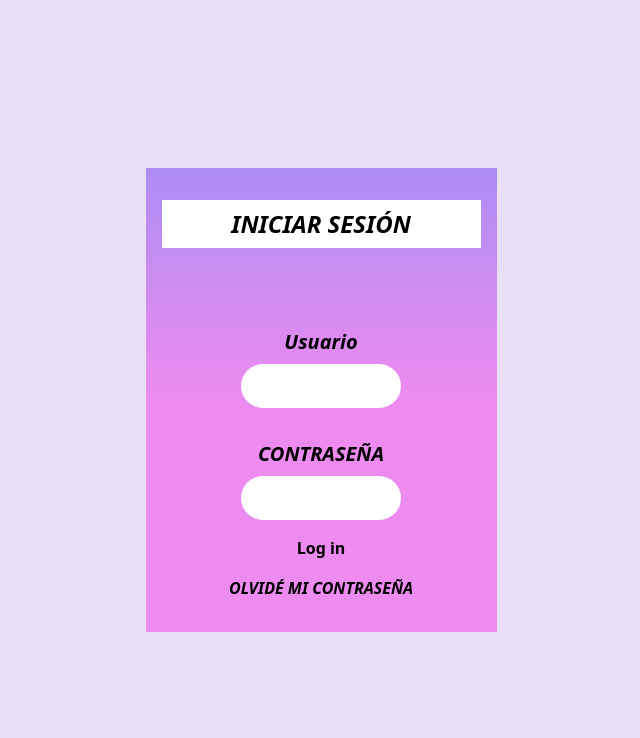
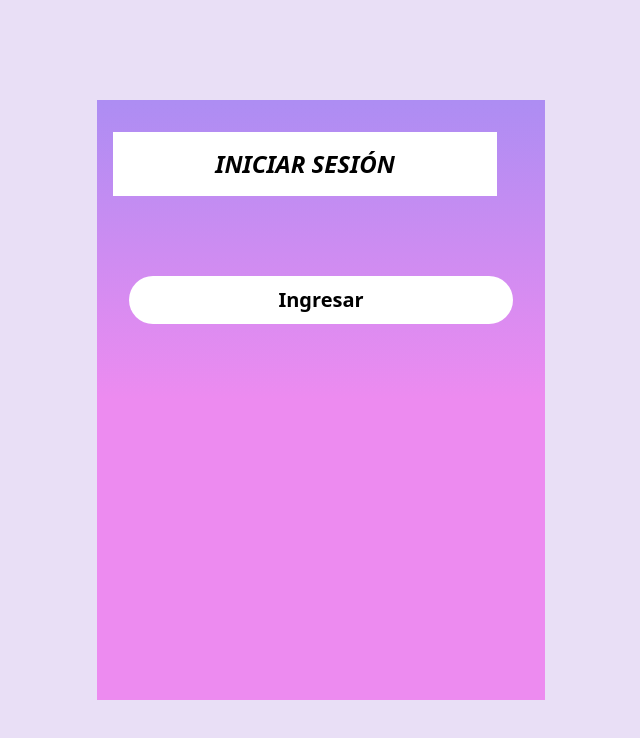
Before and after one commit to javi-diaz47/nomina, a Next.js app: page /login in a window 1280 px wide. Shown: the top 738 px of the page, without its empty margins (319-959 px from the left). Built offline with nearby package versions, Linux system fonts and the light colour scheme.

Commit message:
feat: add payroll page

```diff
--- a/src/app/auth/callback/route.js
+++ b/src/app/auth/callback/route.js
@@ -30,10 +30,11 @@ export async function GET(request) {
     const { error } = await supabase.auth.exchangeCodeForSession(code)
 
     if (!error) {
-      return NextResponse.redirect(`/`)
+      console.log('first')
+      return NextResponse.redirect(`${origin}/home`)
     }
   }
 
   // return the user to an error page with instructions
-  return NextResponse.redirect(`/login`)
+  return NextResponse.redirect(`${origin}/login`)
 }
--- a/src/app/components/Header.js
+++ b/src/app/components/Header.js
@@ -3,12 +3,8 @@ import { Button } from './Buttons'
 
 export const Header = ({ children, className = '' }) => {
   return (
-    <header className="w-full mb-16">
-      <Button
-        className={twMerge(
-          'w-full max-w-full text-2xl hover:scale-1',
-          className
-        )}>
+    <header className="w-full ">
+      <Button className={twMerge('w-full text-2xl hover:scale-1', className)}>
         {children}
       </Button>
     </header>
--- a/src/app/components/Wrapper.js
+++ b/src/app/components/Wrapper.js
@@ -1,6 +1,6 @@
 export const Wrapper = ({ children }) => {
   return (
-    <div className="w-full max-w-md h-3/4 bg-gradient-linear">
+    <div className="w-full h-3/4 bg-gradient-linear">
       <main className="flex flex-col items-center h-full gap-4 px-4 py-8">
         {children}
       </main>
--- a/src/app/constants.js
+++ b/src/app/constants.js
@@ -2,8 +2,8 @@ export const CSV_DELIMETER = ','
 export const HOUR_DELIMETER = ':'
 export const NEWLINE = '\n'
 
-export const DAY_SURCHARGE = 1
-export const NIGHT_SURCHARGE = 2
+export const DAY_SURCHARGE = 7387
+export const NIGHT_SURCHARGE = DAY_SURCHARGE * 1.35
 
 // Constants for day and night time boundaries
 export const DAY_START_HOUR = 6
--- /dev/null
+++ b/src/app/home/page.js
@@ -0,0 +1,40 @@
+'use client'
+import Link from 'next/link'
+import { useUser } from '@/logic/hooks/useUser'
+import { Wrapper } from '../components/Wrapper'
+import { Header } from '../components/Header'
+import { Button } from '../components/Buttons'
+
+export default function Home() {
+  const { isFetching, data: user } = useUser()
+
+  if (isFetching) {
+    return <p>Cargando...</p>
+  }
+  if (user?.id) {
+    return (
+      <Wrapper>
+        <div className="grid w-full p-2 overflow-hidden ">
+          <Header className="overflow-hidden truncate ">
+            <h2>{user.email}</h2>
+          </Header>
+        </div>
+
+        <nav className="grid h-full place-content-center">
+          <ul className="flex flex-col w-full gap-8 m-0">
+            <li>
+              <Button className="grid h-16 max-w-xs rounded-full place-content-center ">
+                <Link href="payroll">Nómina</Link>
+              </Button>
+            </li>
+            <li>
+              <Button className="grid h-16 max-w-xs rounded-full w-80 place-content-center ">
+                <Link href="employee">Empleado</Link>
+              </Button>
+            </li>
+          </ul>
+        </nav>
+      </Wrapper>
+    )
+  }
+}
--- a/src/app/layout.js
+++ b/src/app/layout.js
@@ -5,7 +5,11 @@ export default function RootLayout({ children }) {
   return (
     <html lang="en">
       <body className="flex items-center justify-center w-full h-screen italic font-extrabold bg-foreground">
-        <QueryProvider>{children}</QueryProvider>
+        <QueryProvider>
+          <div className="flex items-center justify-center w-[35vw] h-screen">
+            {children}
+          </div>
+        </QueryProvider>
       </body>
     </html>
   )
--- a/src/app/login/page.js
+++ b/src/app/login/page.js
@@ -1,6 +1,7 @@
 'use client'
 
 import { createClient } from '../../../persistence/supabase/client'
+import { Button } from '../components/Buttons'
 import { Header } from '../components/Header'
 import { Input } from '../components/Input'
 import { Wrapper } from '../components/Wrapper'
@@ -19,16 +20,13 @@ export default function Login() {
   }
   return (
     <Wrapper>
-      <Header>
+      <Header className="grid h-16 mb-16 place-content-center">
         <h2>Iniciar sesión</h2>
       </Header>
-      <form className="flex flex-col justify-center w-full gap-8 h-fit">
-        <Input label="Usuario" name="email" />
-        <Input label="CONTRASEÑA" name="password" type="password" />
-      </form>
-      <button onClick={handleLoginWithOAuth}>Log in</button>
 
-      <p>OLVIDÉ MI CONTRASEÑA</p>
+      <Button className="grid h-12 rounded-full cursor-pointer place-content-center">
+        <button onClick={handleLoginWithOAuth}>Ingresar</button>
+      </Button>
     </Wrapper>
   )
 }
--- a/src/app/page.js
+++ b/src/app/page.js
@@ -1,27 +1,17 @@
 'use client'
-import { useUser } from '@/logic/hooks/useUser'
 import { Button } from './components/Buttons'
 import Link from 'next/link'
 
-export default function Home() {
-  const { isFetching, data: user } = useUser()
+export default function App() {
   return (
     <main className="h-full text-xl min-w-max">
       <nav className="grid h-full place-content-center">
         <ul className="flex flex-col gap-8 m-0">
-          {!isFetching && user?.id ? (
-            <li>
-              <Button className="w-64 truncate bg-transparent">
-                {user?.email}
-              </Button>
-            </li>
-          ) : (
-            <li>
-              <Button className="w-full max-w-xs">
-                <Link href="/login">iniciar sesión</Link>
-              </Button>
-            </li>
-          )}
+          <li>
+            <Button className="w-full max-w-xs">
+              <Link href="/login">iniciar sesión</Link>
+            </Button>
+          </li>
           <li>
             <Button className="bg-highlight">
               <Link href="/register">registrar usuario</Link>
--- /dev/null
+++ b/src/app/payroll/page.js
@@ -0,0 +1,40 @@
+'use client'
+import Link from 'next/link'
+import { useUser } from '@/logic/hooks/useUser'
+import { Wrapper } from '../components/Wrapper'
+import { Header } from '../components/Header'
+import { Button } from '../components/Buttons'
+
+export default function Home() {
+  const { isFetching, data: user } = useUser()
+
+  if (isFetching) {
+    return <p>Cargando...</p>
+  }
+  if (user?.id) {
+    return (
+      <Wrapper>
+        <div className="grid w-full p-2 overflow-hidden ">
+          <Header className="overflow-hidden truncate ">
+            <h2>{user.email}</h2>
+          </Header>
+        </div>
+
+        <nav className="grid h-full place-content-center">
+          <ul className="flex flex-col w-full gap-8 m-0">
+            <li>
+              <Button className="grid h-16 max-w-xs rounded-full place-content-center ">
+                <Link href="payroll">Nómina</Link>
+              </Button>
+            </li>
+            <li>
+              <Button className="grid h-16 max-w-xs rounded-full w-80 place-content-center ">
+                <Link href="employee">Empleado</Link>
+              </Button>
+            </li>
+          </ul>
+        </nav>
+      </Wrapper>
+    )
+  }
+}
--- a/src/app/simulation/page.js
+++ b/src/app/simulation/page.js
@@ -77,6 +77,7 @@ export default function Simulation() {
           simulador de <br></br> nómina
         </h2>
       </Header>
+      <div className="flex flex-col items-center w-full h-full gap-8 place-content-center">
         <Button className="relative grid h-16 max-w-xs rounded-full place-content-center">
           <input
             onChange={onAddFile}
@@ -88,8 +89,9 @@ export default function Simulation() {
           {fileName ? 'Cargado' : 'Cargar archivo'}
         </Button>
         <Button className="grid h-16 max-w-xs rounded-full place-content-center ">
-        Generar comprobante
+          <button onClick={onPayroll}>Generar comprobante</button>
         </Button>
+      </div>
     </Wrapper>
   )
 }
```
Lines whose indentation alone changed are shown as unchanged.
